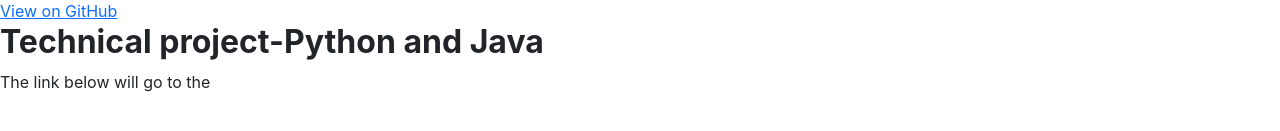
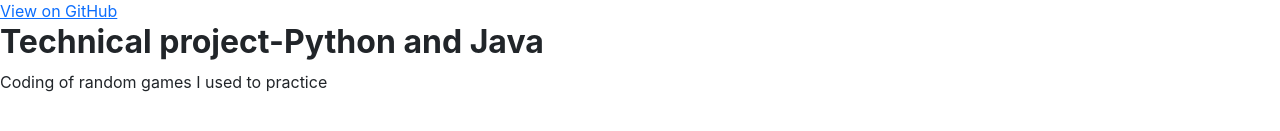
Before and after one commit to FernandesLaura0/personal-website-workshop, a React (Create React App) app: page /#/projects in a window 1280 px wide. Shown: the part 183-314 px from the top of the page. Built offline with nearby package versions, Linux system fonts and the light colour scheme.

Commit message:
changed description

```diff
--- a/src/components/Projects.js
+++ b/src/components/Projects.js
@@ -11,7 +11,7 @@
      },
      {
         name: "Technical project-Python and Java",
-        description: "The link below will go to the "
+        description: "Coding of random games I used to practice"
      }
     ];
     return (
```
